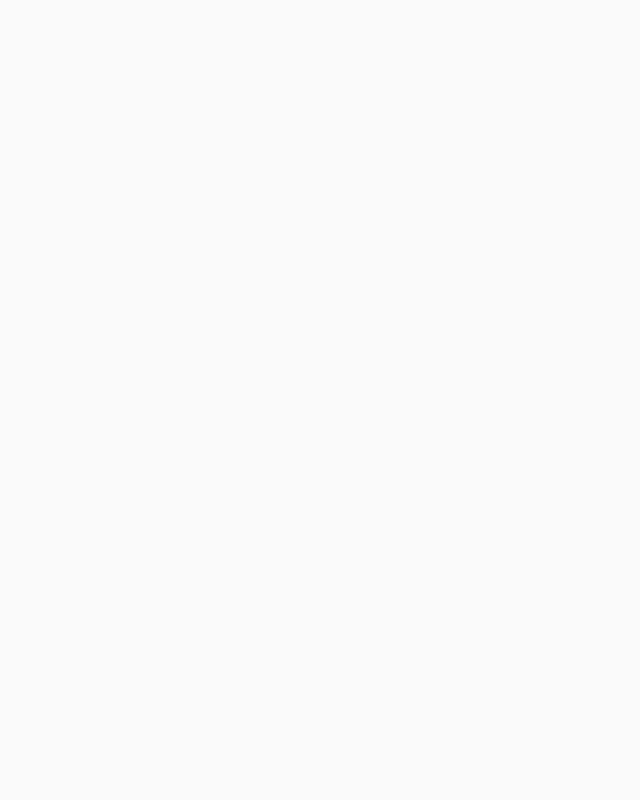
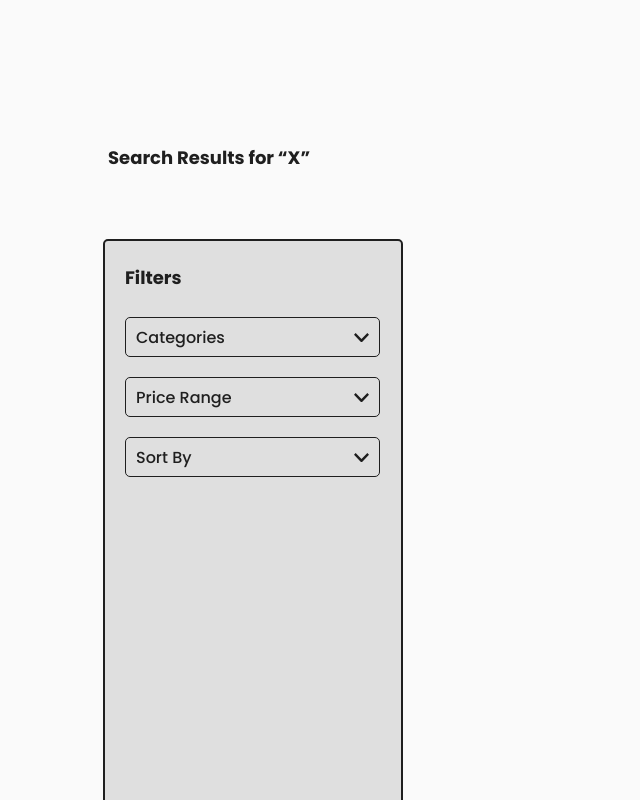
Before and after one commit to include-davis/marketplace, a Next.js app in the folder client/: page / in a window 1280 px wide. Shown: the top 800 px of the page, without its empty margins (0-640 px from the left). Built offline with nearby package versions, Linux system fonts and the light colour scheme.

Commit message:
Moved components into separate folders within _components

```diff
--- a/client/src/app/(pages)/(home)/page.module.scss
+++ b/client/src/app/(pages)/(home)/page.module.scss
@@ -1 +1,29 @@
-@use "app/(pages)/_globals/mixins.scss";
+@use "../_globals/mixins";
+
+.pageWrapper {
+  padding: 0;
+  margin: 0;
+}
+
+.searchHeading {
+  position: absolute;
+  top: 144px;
+  left: 108px;
+  width: 203px;
+  height: 27px;
+  margin: 0;
+}
+
+.contentRow {
+  position: absolute;
+  top: 239px;
+  left: 103px;
+  display: flex;
+  flex-direction: row;
+  align-items: flex-start;
+  gap: 24px;
+}
+
+.listingsArea {
+  flex: 1;
+}
--- a/client/src/app/(pages)/(home)/page.tsx
+++ b/client/src/app/(pages)/(home)/page.tsx
@@ -1,10 +1,20 @@
 import Image from "next/image";
 import styles from "./page.module.scss";
 import React from "react";
+import HomepageFilterMenu from "../_components/HomepageFilterMenu/HomepageFilterMenu";
 
 export default function Home() {
   return (
-    <>
-    </>
+    <div className={styles.pageWrapper}>
+      <h1 className={styles.searchHeading}>
+        Search Results for &ldquo;X&rdquo;
+      </h1>
+
+      <div className={styles.contentRow}>
+        <HomepageFilterMenu />
+
+        <main className={styles.listingsArea} />
+      </div>
+    </div>
   );
 }
--- a/client/src/app/HomepageFilterMenu.tsx
+++ b/client/src/app/(pages)/_components/HomepageFilterMenu/HomepageFilterMenu.tsx
@@ -1,7 +1,7 @@
 "use client";
 import styles from "./HomepageFilterMenu.module.scss";
 import React from "react";
-import FilterDropdown from "./FilterDropdown";
+import FilterDropdown from "../FilterDropdown/FilterDropdown";
 
 const DROPDOWN_OPTIONS: { label: string; options: string[] }[] = [
   {
@@ -10,11 +10,22 @@ const DROPDOWN_OPTIONS: { label: string; options: string[] }[] = [
   },
   {
     label: "Price Range",
-    options: ["Under $250", "$250 - $500", "$500 - $750", "$750 - $1000", "$1000+"],
+    options: [
+      "Under $250",
+      "$250 - $500",
+      "$500 - $750",
+      "$750 - $1000",
+      "$1000+",
+    ],
   },
   {
     label: "Sort By",
-    options: ["Relevance", "Newly Listed", "Price: Low to High", "Price: High to Low"],
+    options: [
+      "Relevance",
+      "Newly Listed",
+      "Price: Low to High",
+      "Price: High to Low",
+    ],
   },
 ];
 
```
Also changed, not shown: client/src/app/(pages)/_components/FilterDropdown/FilterDropdown.module.scss (renamed from client/src/app/FilterDropdown.module.scss), client/src/app/(pages)/_components/FilterDropdown/FilterDropdown.tsx (renamed from client/src/app/FilterDropdown.tsx), client/src/app/(pages)/_components/HomepageFilterMenu/HomepageFilterMenu.module.scss (renamed from client/src/app/HomepageFilterMenu.module.scss).
